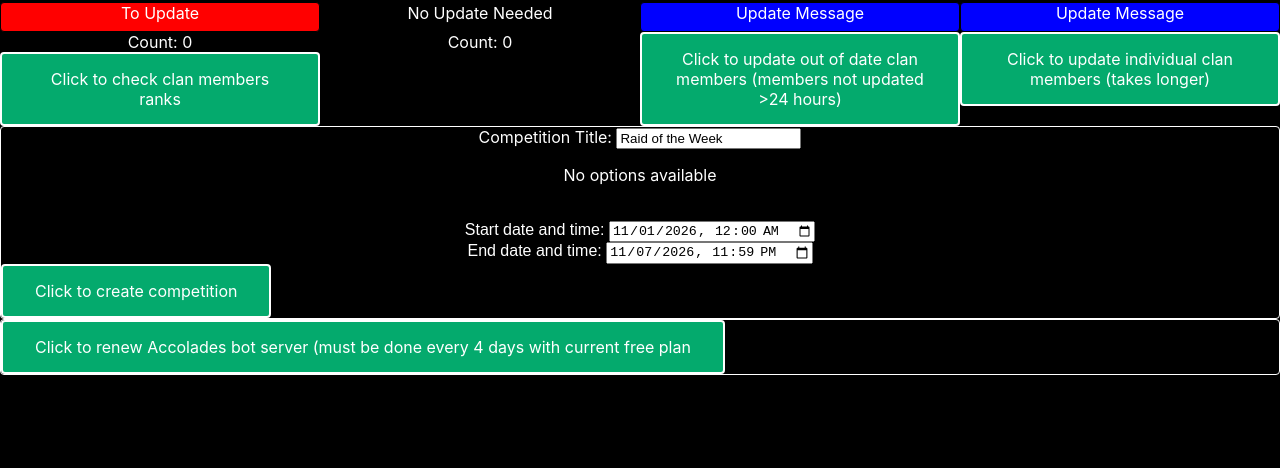
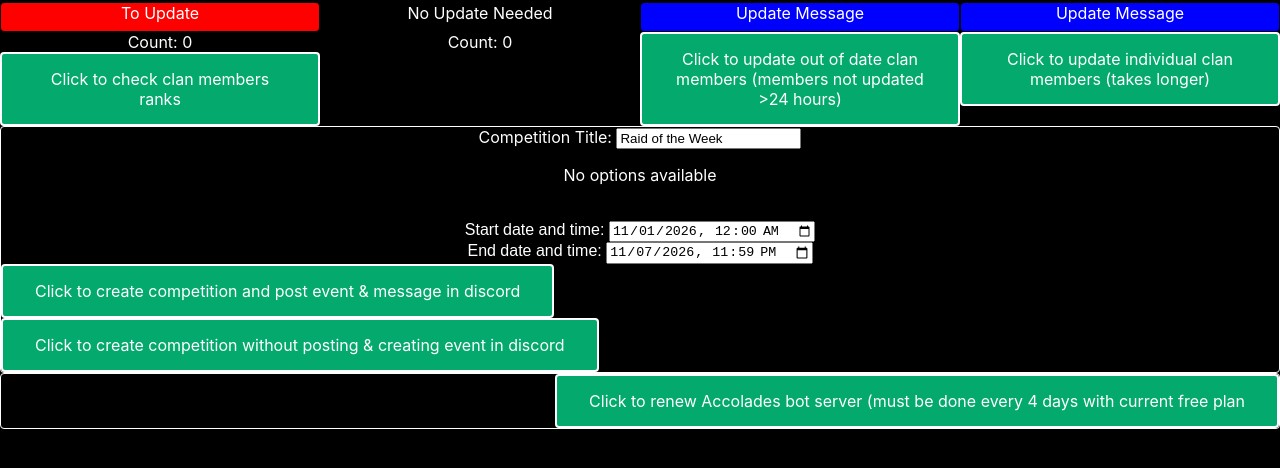
Before and after one commit to cotyembry/accoladesfrontend-master, a React (Create React App) app: page / in a window 1280 px wide. Shown: the top 468 px of the page. Built offline with nearby package versions, Linux system fonts and the light colour scheme; what @wise-old-man/utils would draw is missing.

Commit message:
App.js - added button to allow creating and posting an event and event message and another button to create the wiseoldman competition without creating a discord event and posting in the event thread with the bot

```diff
--- a/src/App.js
+++ b/src/App.js
@@ -82,7 +82,7 @@ class App extends Component {
 	async componentDidMount() {
 
 	}
-	async createCompetition() {
+	async createCompetition(postWithEventBot = true) {
 		let startDate = new Date(this.state.startDate),
 			endDate = new Date(this.state.endDate);
 		//
@@ -108,6 +108,7 @@ class App extends Component {
 
 		console.log('done:', newCompetition, ', now creating discord event...');
 
+		if (postWithEventBot) {
 			const eventData = {
 				name: this.state.competitionTitleName,
 				privacy_level: 2, // GUILD_ONLY
@@ -130,18 +131,8 @@ class App extends Component {
 				.then(res => res.json())
 				.then(data => console.log("Event created:", data))
 				.catch(err => console.error("Error:", err));
-
-		// fetch(
-		// 	url,
-		// 	{
-		// 		method: 'GET',
-		// 		mode: 'no-cors'
-		// 	}
-		// )
-		// 	.then(res => res.json())
-		// 	.then(data => console.log("Event created:", data))
-		// 	.catch(err => console.error("Error:", err));
-
+		}
+		//
 	}
 	async runCheck() {
 		//
@@ -597,12 +588,26 @@ class App extends Component {
 							}}
 						>
 
-							{'Click to create competition'}
+							{'Click to create competition and post event & message in discord'}
+						</div>
+					</div>
+					<div style={{display: 'flex',}}>
+						<div
+							style={{
+								...styles.Button,
+							}}
+							tooltip='click to create competition'
+							onClick={async () => {
+								this.createCompetition(false);
+							}}
+						>
+
+							{'Click to create competition without posting & creating event in discord'}
 						</div>
 					</div>
 				</div>
 				<div style={{border: '1px solid white', borderRadius: '4px',}}>
-					<div style={{display: 'flex',}}>
+					<div style={{display: 'flex', justifyContent: 'flex-end'}}>
 						<div
 							style={{
 								...styles.Button,
```
Lines whose indentation alone changed are shown as unchanged.
